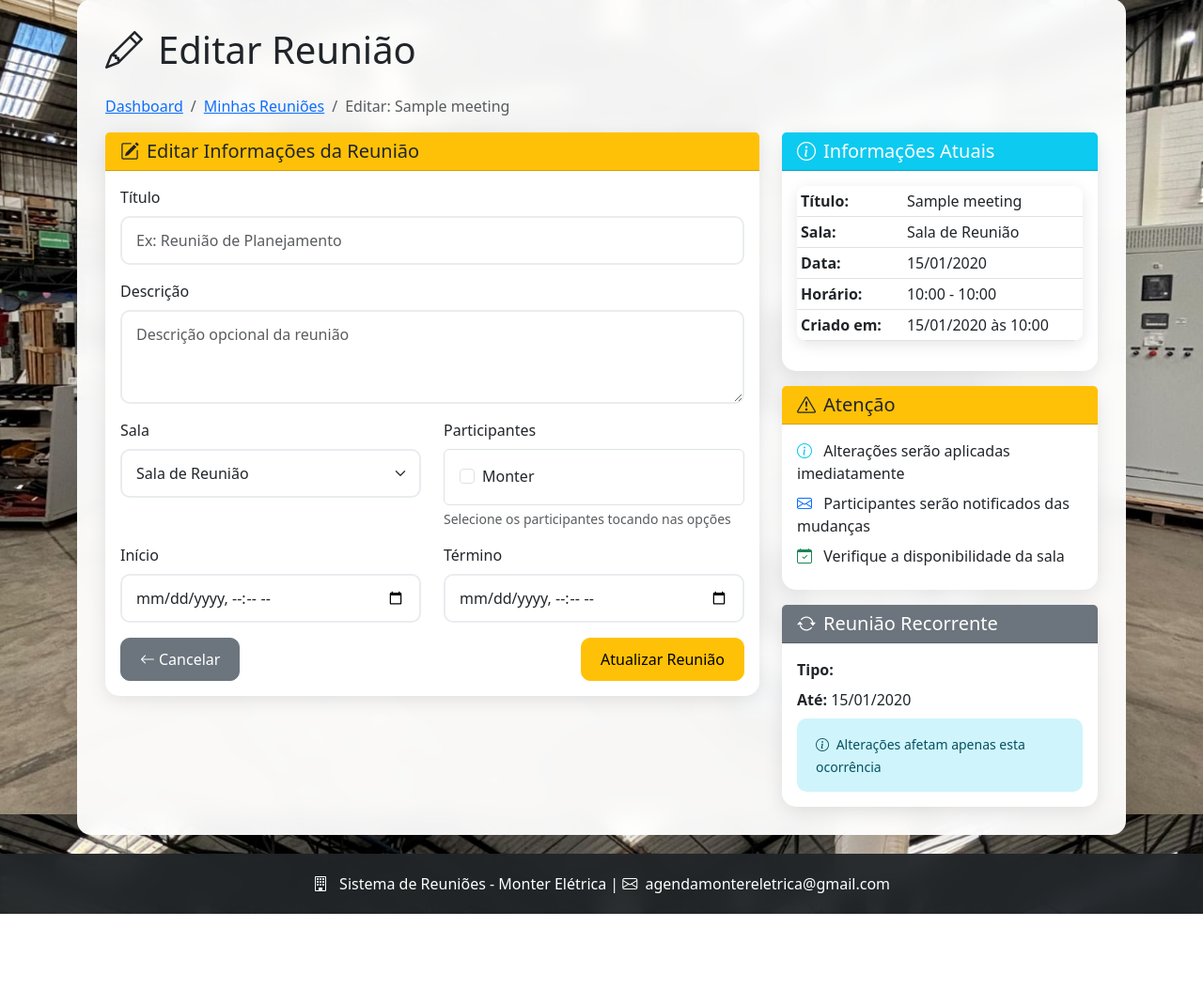
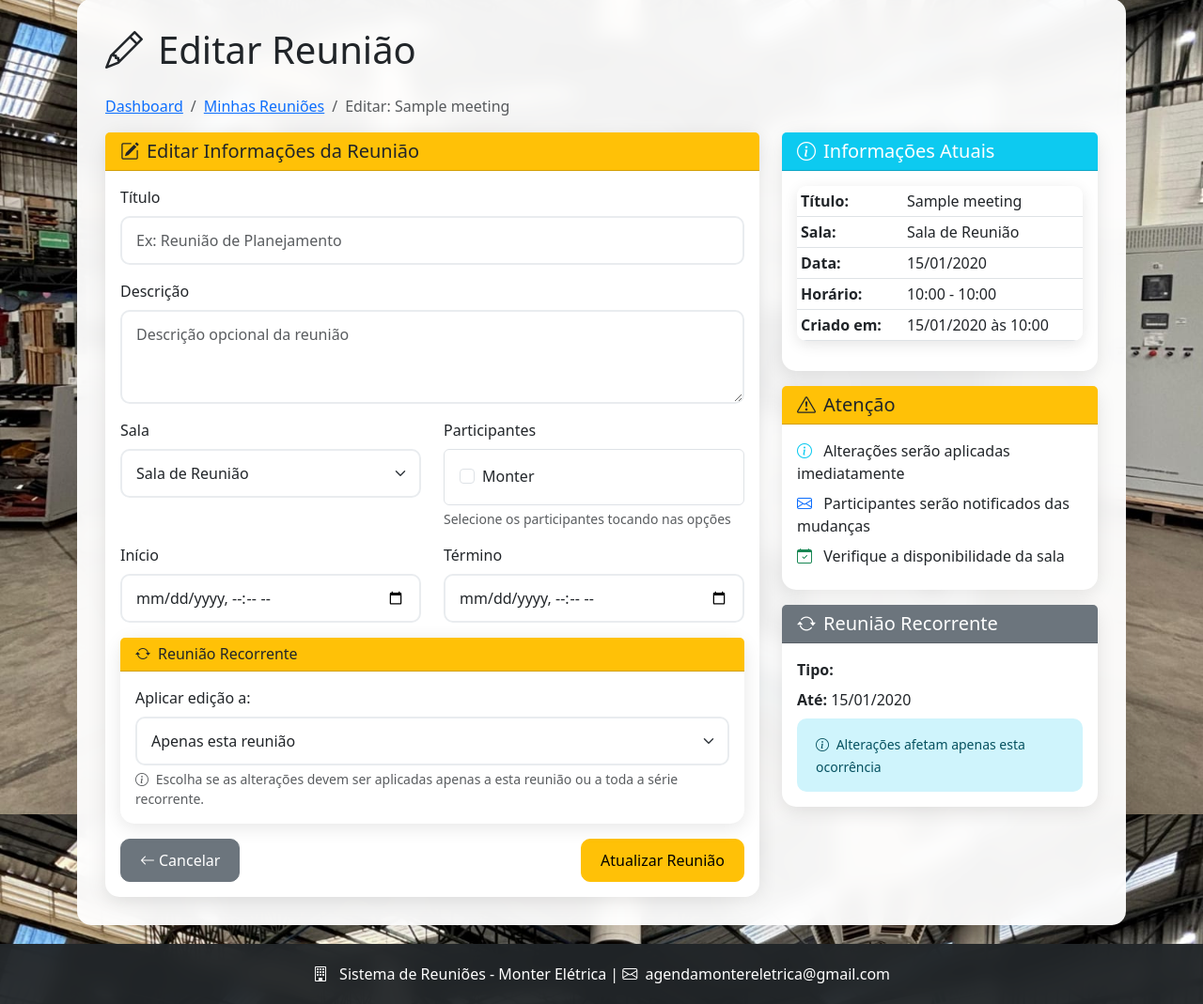
Before and after one commit to Leocyberdev/AgendaMonter2, a Flask app: page /meetings/edit/1 in a window 1280 px wide. Shown: the part 93-1162 px from the top of the page at 94% size. Before the commit the page ends 1066 px from the top, so only its background shows below. Run offline with Flask 3, Linux system fonts and the light colour scheme; a user stored in the database is signed in; tables that the repository leaves empty hold one stand-in row (values such as "Sample post"); parts of the project's set-up code (start-up, migrations or seed data) failed here and were passed over.

Commit message:
Add files via upload

```diff
--- a/src/templates/meetings/edit.html
+++ b/src/templates/meetings/edit.html
@@ -101,6 +101,28 @@
                                     {% endif %}
                                 </div>
                             </div>
+
+                            {% if meeting.is_recurring %}
+                            <div class="row">
+                                <div class="col-md-12 mb-3">
+                                    <div class="card border-warning">
+                                        <div class="card-header bg-warning text-dark">
+                                            <h6 class="mb-0">
+                                                <i class="bi bi-arrow-repeat me-2"></i>Reunião Recorrente
+                                            </h6>
+                                        </div>
+                                        <div class="card-body">
+                                            {{ form.edit_all_recurring.label(class="form-label") }}
+                                            {{ form.edit_all_recurring(class="form-select") }}
+                                            <div class="form-text">
+                                                <i class="bi bi-info-circle me-1"></i>
+                                                Escolha se as alterações devem ser aplicadas apenas a esta reunião ou a toda a série recorrente.
+                                            </div>
+                                        </div>
+                                    </div>
+                                </div>
+                            </div>
+                            {% endif %}
 
                             <div class="d-flex justify-content-between">
                                 <a href="{{ url_for('meetings.my_meetings') }}" class="btn btn-secondary">
```
